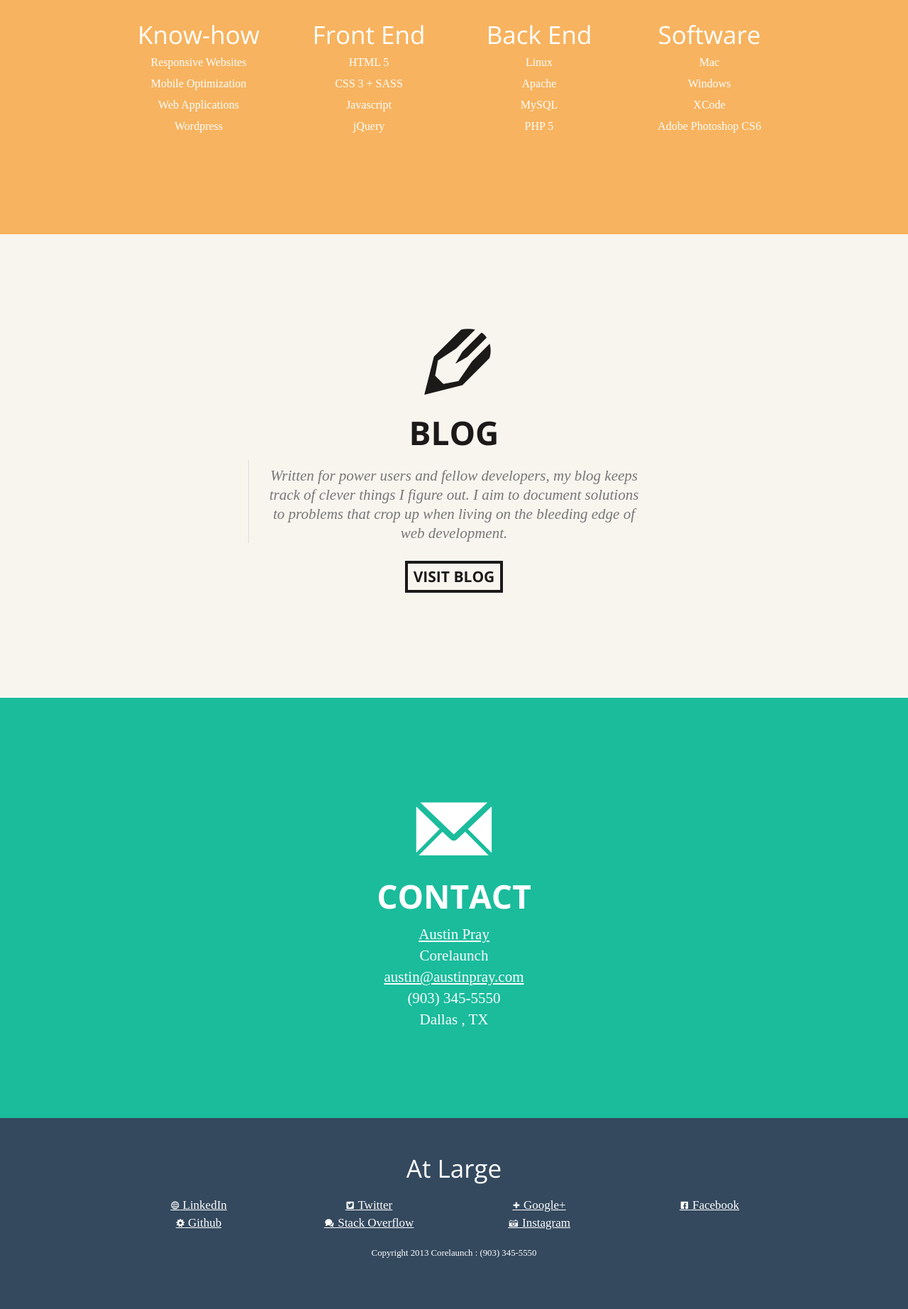
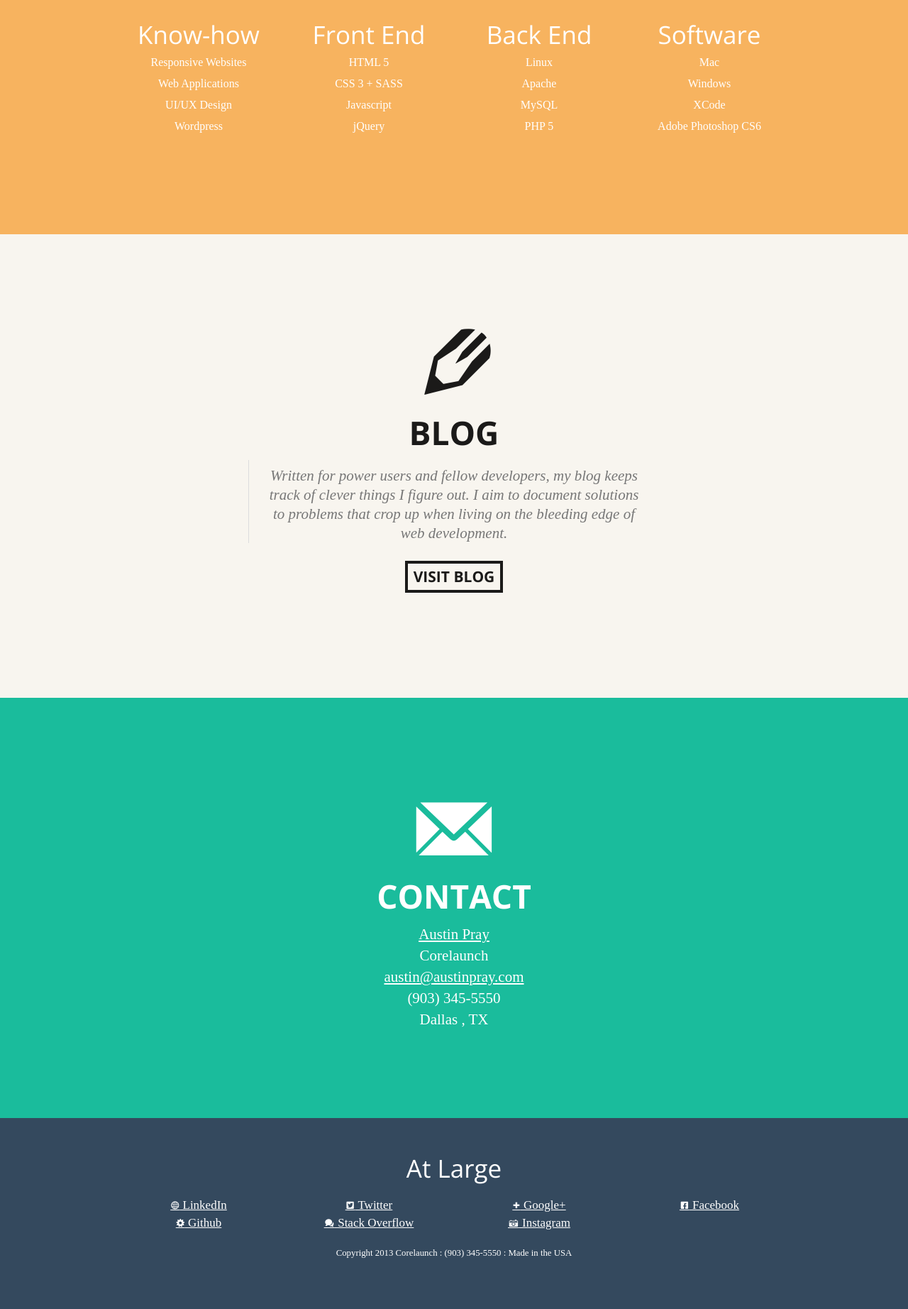
Before and after one commit to austinpray/austinpray.com, a PHP site: page / in a window 1280 px wide. Shown: the part 2359-4203 px from the top of the page at 71% size. Run offline with PHP 8.4, Linux system fonts and the light colour scheme; some libraries are stand-ins or nearby versions; some web fonts are replaced.

Commit message:
added UI/UX design

```diff
--- a/index.php
+++ b/index.php
@@ -221,9 +221,9 @@
                     <ul>
                         <li>Responsive Websites</li>
 
-                        <li>Mobile Optimization</li>
+                        <li>Web Applications</li>
 
-                        <li>Web Applications</li>
+                        <li>UI/UX Design</li>
 
                         <li>Wordpress</li>
                     </ul>
@@ -345,7 +345,7 @@
                 <section class="four columns"><a href="http://instagram.com/austinpray" target="_blank"><span class="picto">A</span> Instagram</a></section>
             </div>
 
-            <section class="row copyright"><small>Copyright 2013 Corelaunch : (903) 345-5550</small></section>
+            <section class="row copyright"><small>Copyright 2013 Corelaunch : (903) 345-5550 : Made in the USA</small></section>
         </article>
     </footer><script src="//ajax.googleapis.com/ajax/libs/jquery/2.0.0/jquery.min.js" type="text/javascript">
 </script><!-- if you want to read the unminified javascript sourcecode visit http://austinpray.com/js/script.js --><script src="js/script-ck.js" type="text/javascript">
```
